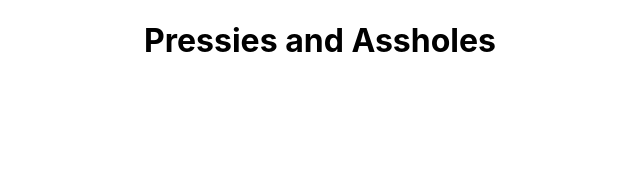
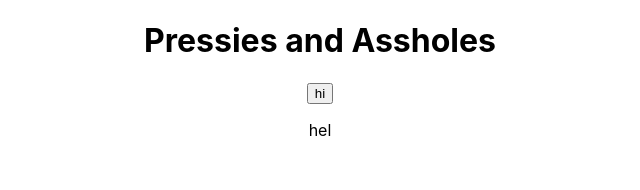
Before and after one commit to AdamN8142/final-mod3, a React (Create React App) app: page / in a window 1280 px wide. Shown: the top 190 px of the page, without its empty margins (320-960 px from the left). Built offline with nearby package versions, Linux system fonts and the light colour scheme.

Commit message:
Add FilterControls and PresContainer components

```diff
--- a/src/App.js
+++ b/src/App.js
@@ -1,14 +1,15 @@
 import React, { Component } from 'react';
-import logo from './logo.svg';
-
 import './App.css';
+import FilterControls from '../src/Containers/FIlterControls/FilterControls'
+import PresidentContainer from '../src/Containers/PresidentContainer/PresidentContainer'
 
 class App extends Component {
   render() {
     return (
       <div className = "App">
       <h1>Pressies and Assholes</h1>
-
+      <FilterControls />
+      <PresidentContainer />
       </div>
     )
   }
--- a/src/Containers/FIlterControls/FilterControls.js
+++ b/src/Containers/FIlterControls/FilterControls.js
@@ -0,0 +1,13 @@
+import React, { Component } from 'react';
+
+class FilterControls extends Component {
+  render(){
+    return (
+      <div>
+        <button>hi</button>
+      </div>
+    )
+  }
+}
+
+export default FilterControls;
--- a/src/Containers/PresidentContainer/PresidentContainer.js
+++ b/src/Containers/PresidentContainer/PresidentContainer.js
@@ -0,0 +1,13 @@
+import React, { Component } from 'react';
+
+class PresidentsContainer extends Component {
+  render(){
+    return(
+      <div>
+        <p>hel</p>
+      </div>
+    )
+  }
+}
+
+export default PresidentsContainer;
```
